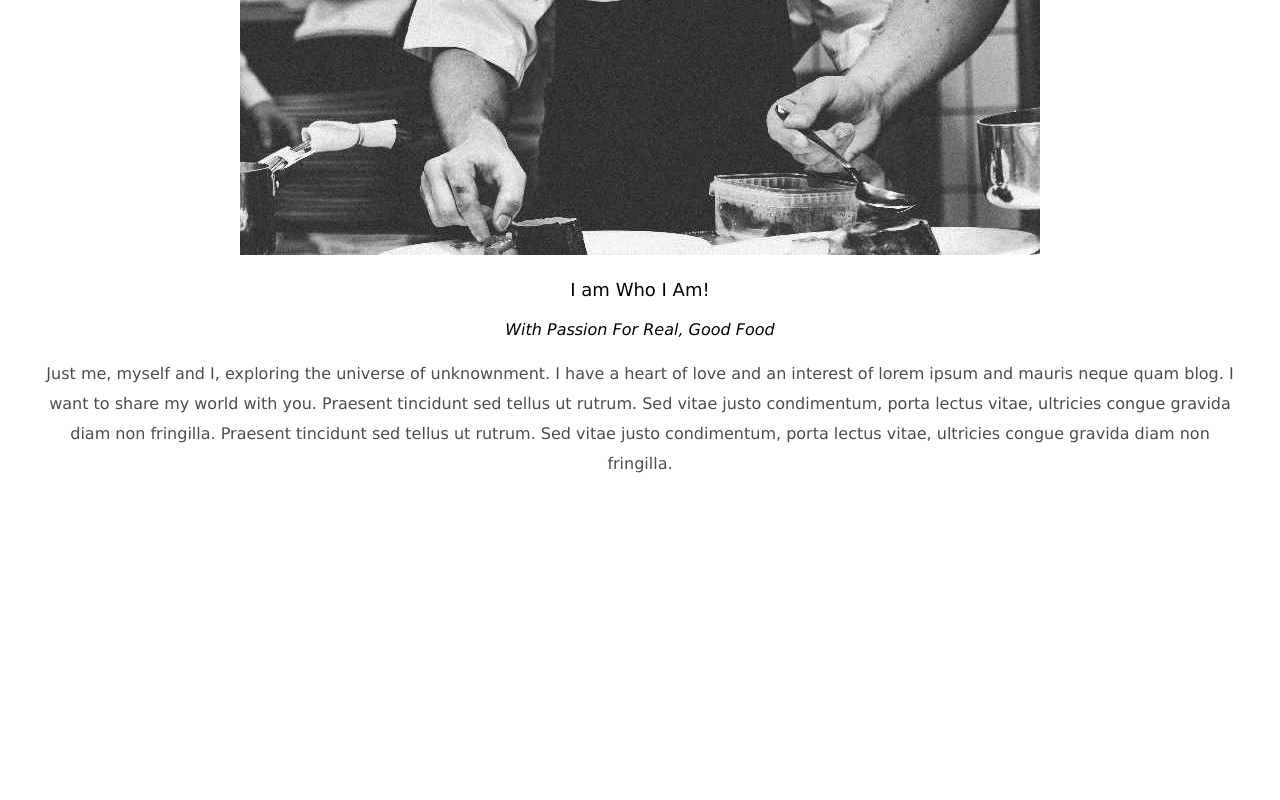
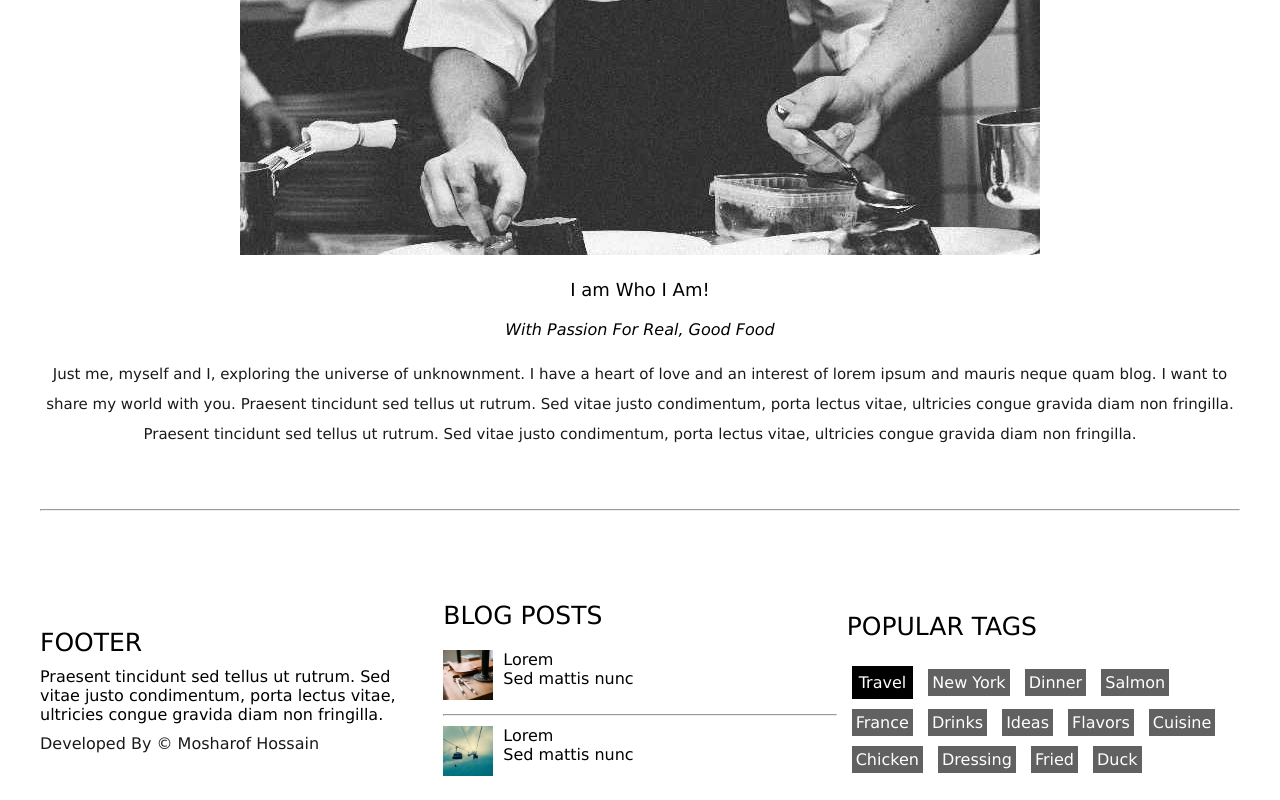
Before and after one commit to mosharofhossain1/food-bloge-template, a plain HTML site: page index.html in a window 1280 px wide. Shown: the part 1837-2637 px from the top of the page. Before the commit the page ends 2356 px from the top, so only its background shows below. Drawn offline with Linux system fonts and the light colour scheme.

Commit message:
food bloge all section complate and send bil gates server

```diff
--- a/assets/css/responsive.css
+++ b/assets/css/responsive.css
@@ -24,4 +24,19 @@
         flex: 23%;
         margin-bottom: 30px;
     }
+     .footerDescContainer{
+        display: flex;
+        justify-content: space-between;
+        align-items: center;
+        column-gap: 10px;
+     }
+     .footerDesc{
+        flex: 32%;
+     }
+     .footerBloogePost{
+        flex: 32%;
+     }
+     .footerpopularTags{
+        flex: 32%;
+     }
 }
--- a/assets/css/style.css
+++ b/assets/css/style.css
@@ -40,6 +40,9 @@ header{
 }
 .header_barIcon:hover{
     background-color: #ccc;
+}
+.mail{
+    padding: 0px 15px;
 }
 .myFood h2, .mail h2{
     font-weight: normal;
@@ -120,8 +123,61 @@ header{
     font-style: italic;
 }
 .foodMandesc{
+    font-size: 15px;
+    line-height: 30px;
+    opacity: .9;
+    margin-bottom: 60px;
+}
+
+/* food man about section end */
+
+/* footer section start */
+footer{
+    padding: 10px;
+}
+.footerDesc{
+    font-weight: normal;
     font-size: 16px;
-    line-height: 30px;
-    opacity: .7;
 }
-/* food man about section end */
+.footeDescTitle{
+    font-size: 25px;
+    font-weight: normal;
+    margin: 10px 0px;
+}
+.footerDesc span{
+    margin-top: 10px;
+    display: inline-block;
+    opacity: .9;
+}
+.blogePostDetails{
+    display: flex;
+    margin: 10px 0px;
+}
+.blogeImg img{
+    max-width: 50px;
+    height: auto;
+    margin-right: 10px;
+}
+.bloogeTtitle{
+    font-size: 25px;
+    font-weight: normal;
+    margin: 20px 0px;
+}
+.popularTagTitle{
+    font-size: 25px;
+    font-weight: normal;
+    margin: 20px 0px;
+}
+
+.popularTags span{
+    background-color: #616161;
+    color: white;
+    margin: 5px;
+    display: inline-block;
+    padding: 4px;
+}
+.popularTags .activetag{
+    background-color: black;
+    color: white;
+    padding: 7px;
+}
--- a/index.html
+++ b/index.html
@@ -155,13 +155,66 @@
 
                     </p>
                 </div>
+                <hr class="hrarea">
             </div>
         </section>
         <!-- About Food Man section end -->
-
-
     </main>
     <!-- Mian section end -->
+
+    <!-- footer section  start -->
+    <footer>
+        <div class="container">
+            <div class="footerDescContainer">
+                <div class="footerDesc">
+                    <h2 class="footeDescTitle">FOOTER</h2>
+                    <p>Praesent tincidunt sed tellus ut rutrum. Sed vitae justo condimentum, porta lectus vitae,
+                        ultricies congue gravida diam non fringilla. </p>
+                    <span>Developed By &copy; Mosharof Hossain </span>
+                </div>
+                <div class="footerBloogePost">
+                    <h2 class="bloogeTtitle">BLOG POSTS </h2>
+                    <div class="bloogePostDetailsContainer">
+                        <div class="blogePostDetails">
+                            <div class="blogeImg"><img src="./assets/images/workshop.jpg" alt=""></div>
+                            <div class="postdesc">
+                                <p class="descTitle">Lorem</p>
+                                <span>Sed mattis nunc</span>
+                            </div>
+                        </div>
+                        <hr>
+                        <div class="blogePostDetails">
+                            <div class="blogeImg"><img src="./assets/images/gondol.jpg" alt=""></div>
+                            <div class="postdesc">
+                                <p class="descTitle">Lorem</p>
+                                <span>Sed mattis nunc</span>
+                            </div>
+                        </div>
+
+                    </div>
+                </div>
+                <div class="footerpopularTags">
+                    <p class="popularTagTitle">POPULAR TAGS</p>
+                    <div class="popularTags">
+                        <span class="activetag">Travel</span>
+                        <span>New York</span>
+                        <span>Dinner</span>
+                        <span>Salmon</span>
+                        <span>France</span>
+                        <span>Drinks</span>
+                        <span>Ideas</span>
+                        <span>Flavors</span>
+                        <span>Cuisine</span>
+                        <span>Chicken</span>
+                        <span>Dressing</span>
+                        <span>Fried</span>
+                        <span>Duck</span>
+                    </div>
+                </div>
+            </div>
+        </div>
+    </footer>
+    <!-- footer section  end -->
 </body>
 
 </html>
```
